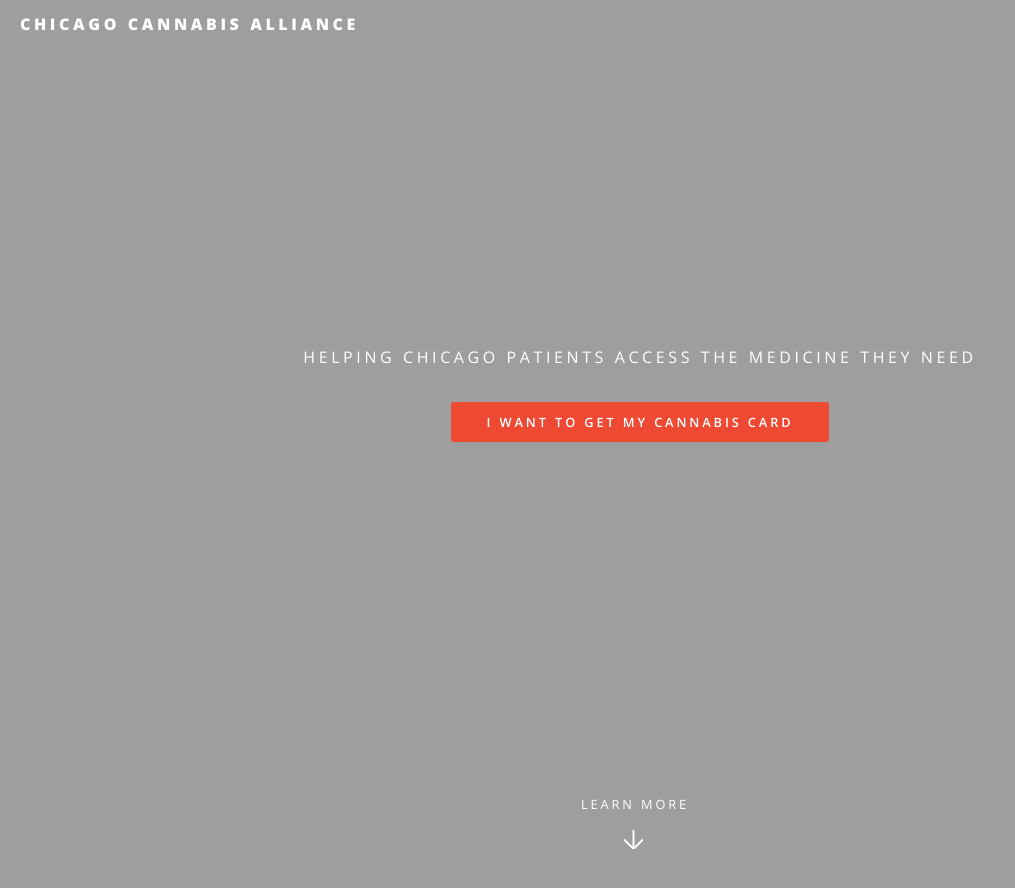
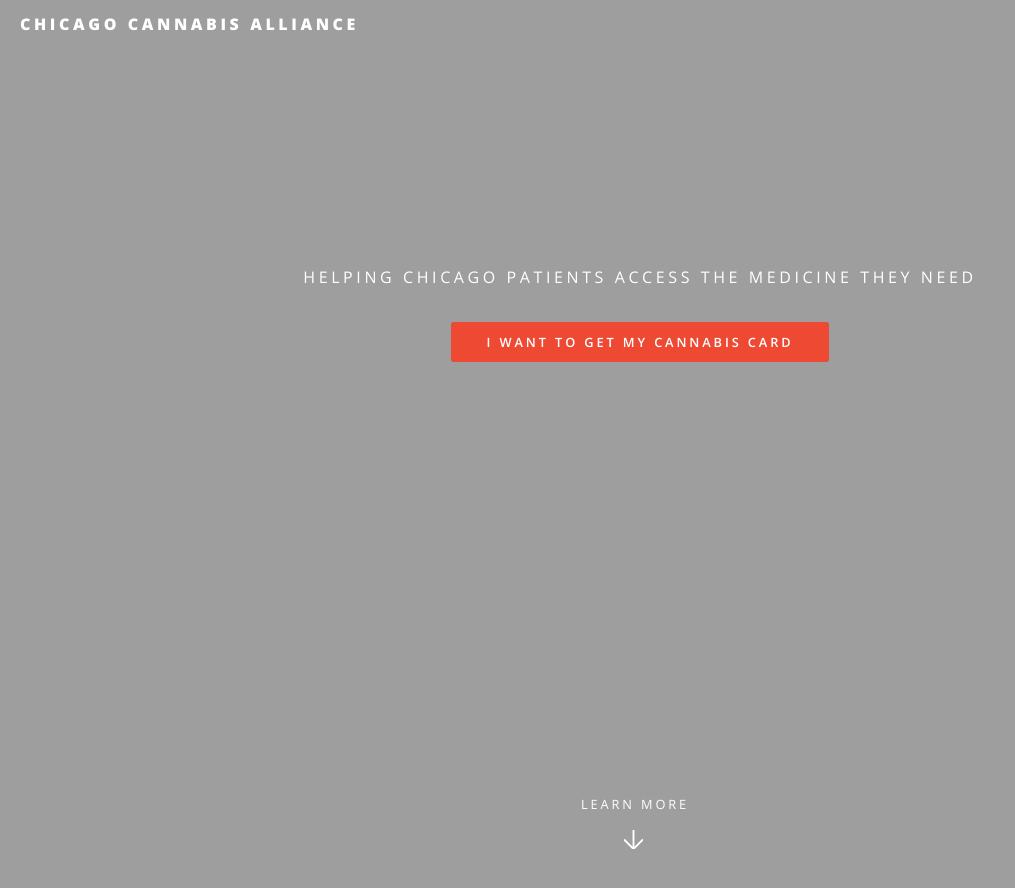
Before and after one commit to roncoalson/CMCA-master, a Jekyll site: the page built from index.html, in a window 1280 px wide and 900 px high. Shown: the top 888 px of the window, without its empty margins (0-1015 px from the left). Built offline with Jekyll 4.4.1, drawn with Linux system fonts in a browser that asks for light colours.

Commit message:
Update main.css

```diff
--- a/assets/css/main.css
+++ b/assets/css/main.css
@@ -3352,7 +3352,7 @@
 		overflow: hidden;
 		position: relative;
 		text-align: center;
-                padding: 0.35em 1em 5em 1em;
+                padding: 0.35em 1em 15em 1em;
 	}
 
 		#banner h2 {
```
